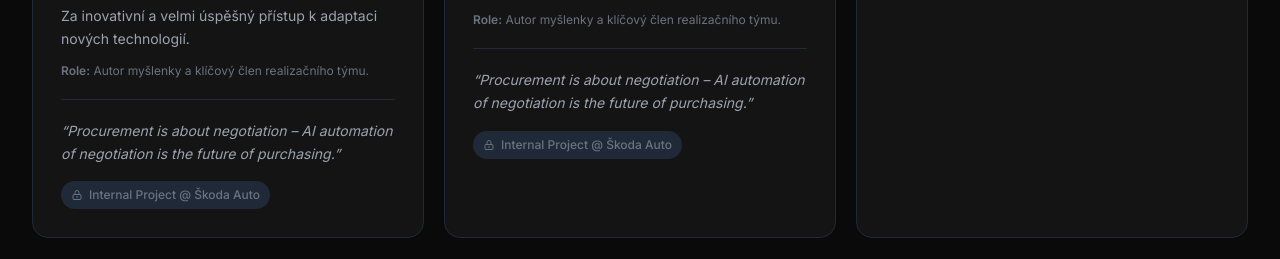
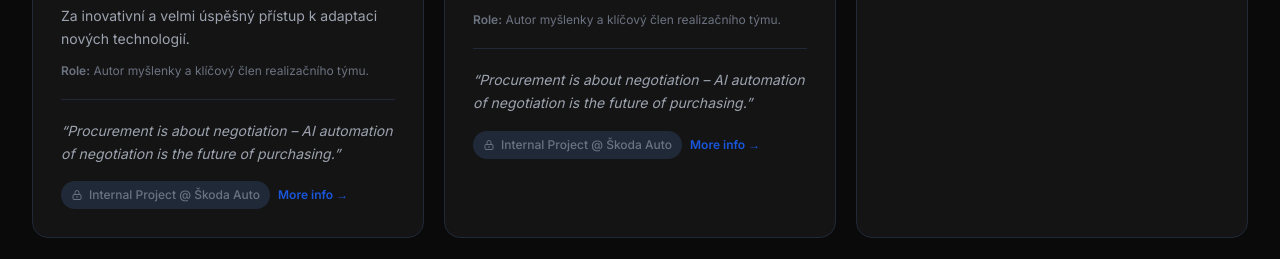
Before and after one commit to RubbySource/patrikprikryl-com, a Next.js app: page /en in a window 1280 px wide. Shown: the part 3000-3259 px from the top of the page. Built offline with nearby package versions, Linux system fonts and the light colour scheme; no server answers.

Commit message:
feat: add CACIO link to Negobot award cards

```diff
--- a/components/Awards.jsx
+++ b/components/Awards.jsx
@@ -57,15 +57,25 @@ function AwardCard({ award, index, t }) {
         </div>
       )}
 
-      {/* Negobot label */}
+      {/* Negobot label + CACIO link */}
       {award.isNegobot && (
-        <div className="mt-4">
+        <div className="mt-4 flex flex-wrap items-center gap-2">
           <span className="inline-flex items-center gap-1.5 text-xs font-medium text-[#6B7280] bg-gray-50 dark:bg-gray-800 px-2.5 py-1.5 rounded-full">
             <svg className="w-3 h-3" fill="none" viewBox="0 0 24 24" stroke="currentColor">
               <path strokeLinecap="round" strokeLinejoin="round" strokeWidth={2} d="M12 15v2m-6 4h12a2 2 0 002-2v-6a2 2 0 00-2-2H6a2 2 0 00-2 2v6a2 2 0 002 2zm10-10V7a4 4 0 00-8 0v4h8z" />
             </svg>
             Internal Project @ Škoda Auto
           </span>
+          {award.url && (
+            <a
+              href={award.url}
+              target="_blank"
+              rel="noopener noreferrer"
+              className="inline-flex items-center gap-1 text-xs font-semibold text-[#1A56DB] hover:text-[#1340B0] transition-colors"
+            >
+              More info →
+            </a>
+          )}
         </div>
       )}
     </motion.div>
--- a/data/awards.js
+++ b/data/awards.js
@@ -10,6 +10,7 @@ export const awards = [
     quote:
       "Procurement is about negotiation – AI automation of negotiation is the future of purchasing.",
     isNegobot: true,
+    url: "https://www.cacio.cz/cacio-v-gala/",
   },
   {
     icon: "⭐",
@@ -21,6 +22,7 @@ export const awards = [
     quote:
       "Procurement is about negotiation – AI automation of negotiation is the future of purchasing.",
     isNegobot: true,
+    url: "https://www.cacio.cz/cacio-v-gala/",
   },
   {
     icon: "🏆",
```
